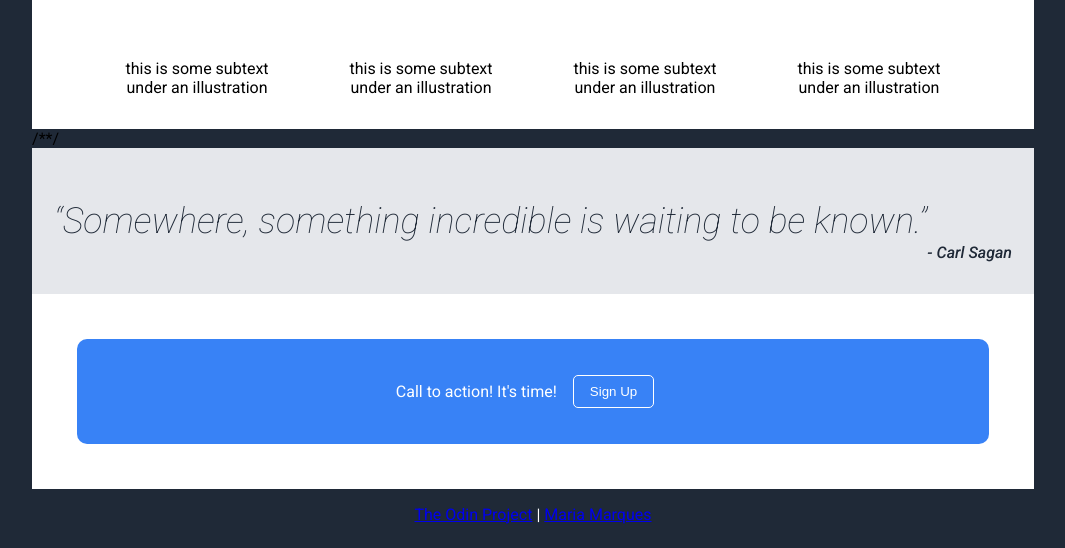
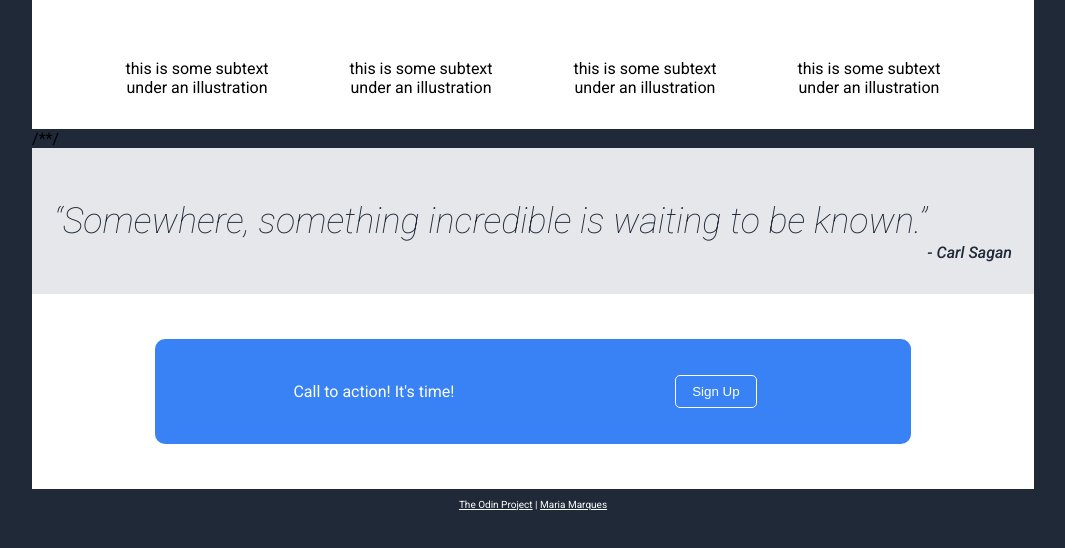
Before and after one commit to laladrack/FoundationsLandingPage-Odin, a plain HTML site: page index.html in a window 1280 px wide. Shown: the part 550-1098 px from the top of the page, without its empty margins (107-1172 px from the left). Drawn offline with Linux system fonts and the light colour scheme.

Commit message:
footer adjusted

```diff
--- a/index.html
+++ b/index.html
@@ -64,7 +64,7 @@
         </div>
 
         <div class="footer">
-            <p role="footer"><a href="https://www.theodinproject.com/">The Odin Project</a> | <a href="https://github.com/laladrack">Maria Marques</a></p>
+            <p role="footer"><a href="https://www.theodinproject.com/" style="color:white">The Odin Project</a> | <a href="https://github.com/laladrack" style="color:white">Maria Marques</a></p>
         </div>
     </div>
 </body>
--- a/styles.css
+++ b/styles.css
@@ -74,7 +74,7 @@ body{
 /*random*/
 .random{
     background-color: white;
-    margin: 0;
+    margin-bottom: 0;
 }
 
 #random-title{
@@ -132,12 +132,12 @@ body{
     flex-basis: auto;
     background-color: #3882F6;
     color: white;
-    width: 100%;
+    width: 75%;
     max-height: 300px;
     padding: 20px 36px;
     display: flex;
     align-items: center;
-    justify-content: center;
+    justify-content:space-around;
     border-radius: 10px;
 }
 
@@ -156,4 +156,5 @@ body{
     text-align: center;
     color: white;
     text-decoration: none;
+    font-size: 10px;
 }
```
